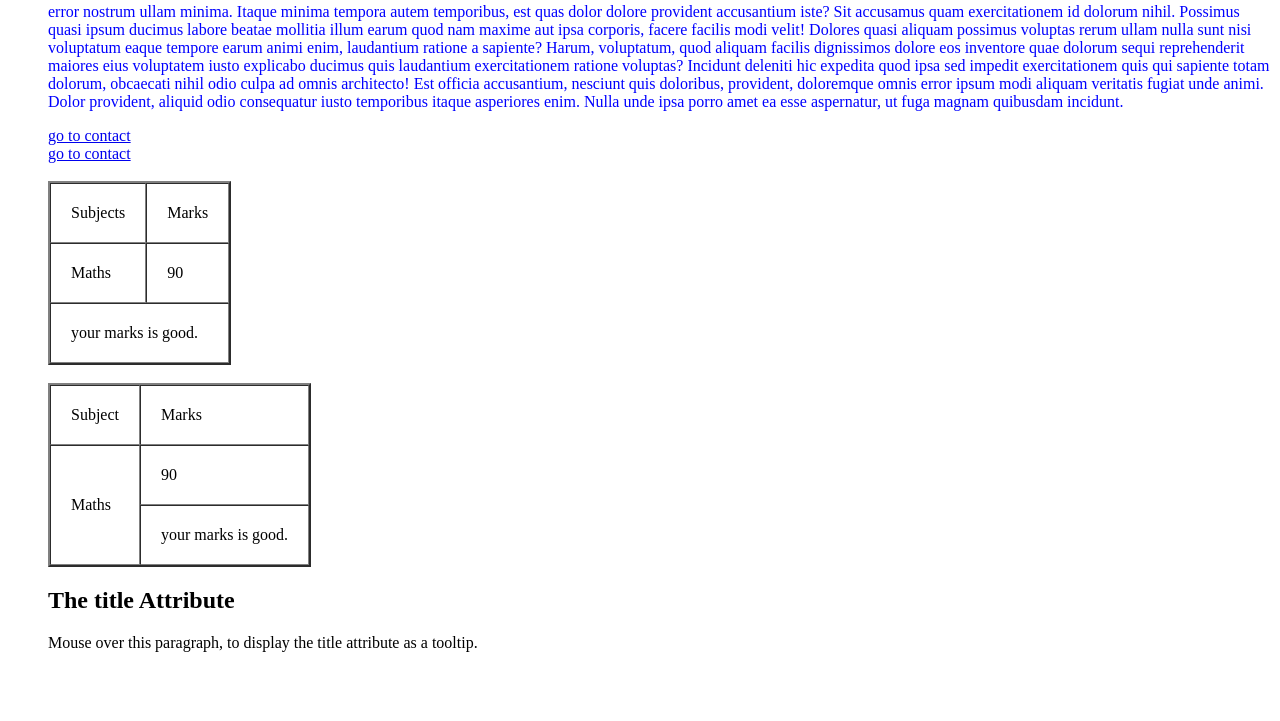
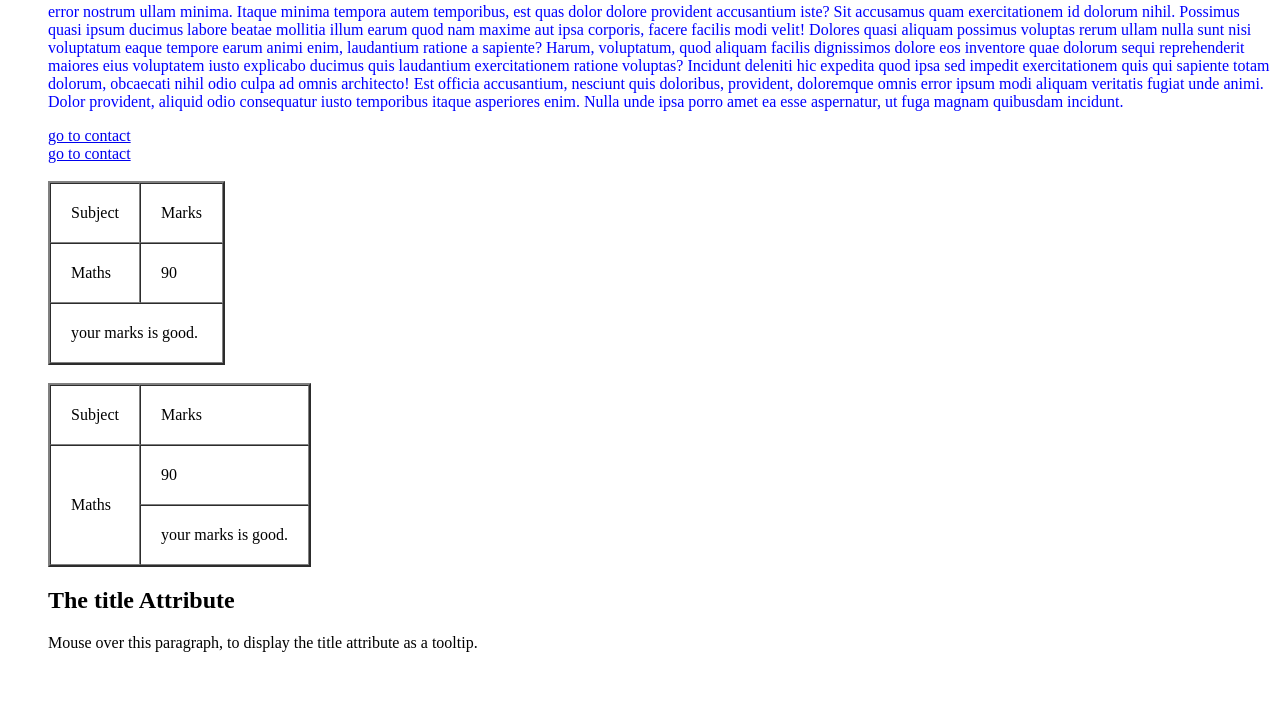
Before and after one commit to al95en/new-web, a plain HTML site: page index.html in a window 1280 px wide. Shown: the part 2040-2761 px from the top of the page. Drawn offline with Linux system fonts and the light colour scheme.

Commit message:
revert changes

```diff
--- a/index.html
+++ b/index.html
@@ -114,7 +114,7 @@
       <br>
       <table border="2px" cellspacing="0" cellpadding="20px">
         <tr>
-          <td>Subjects</td>
+          <td>Subject</td>
           <td>Marks</td>
         </tr>
         <tr>
```
